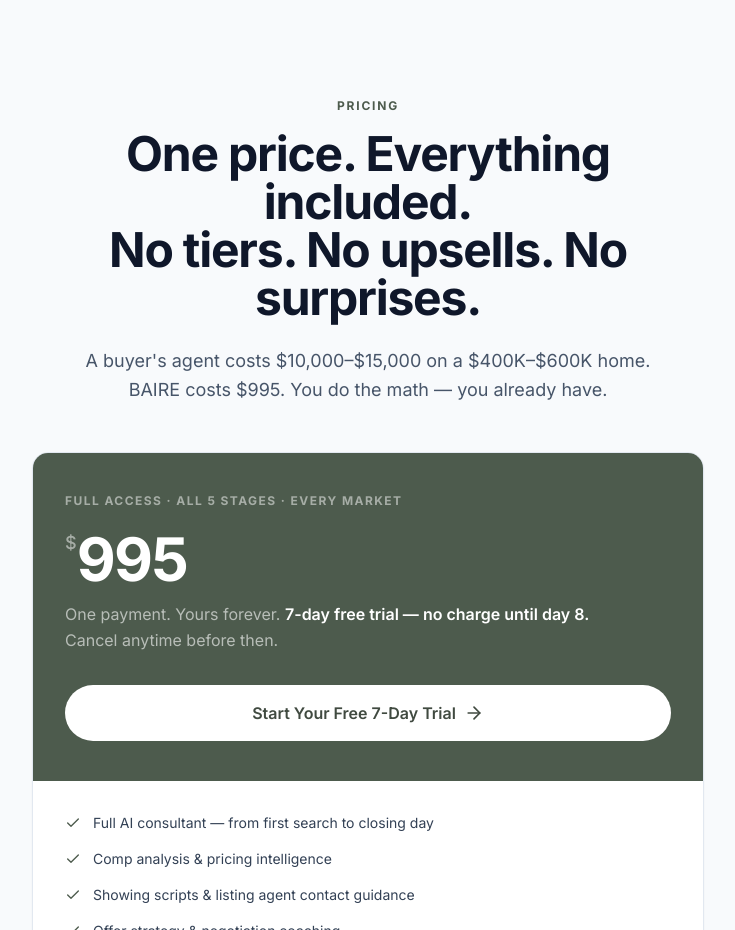
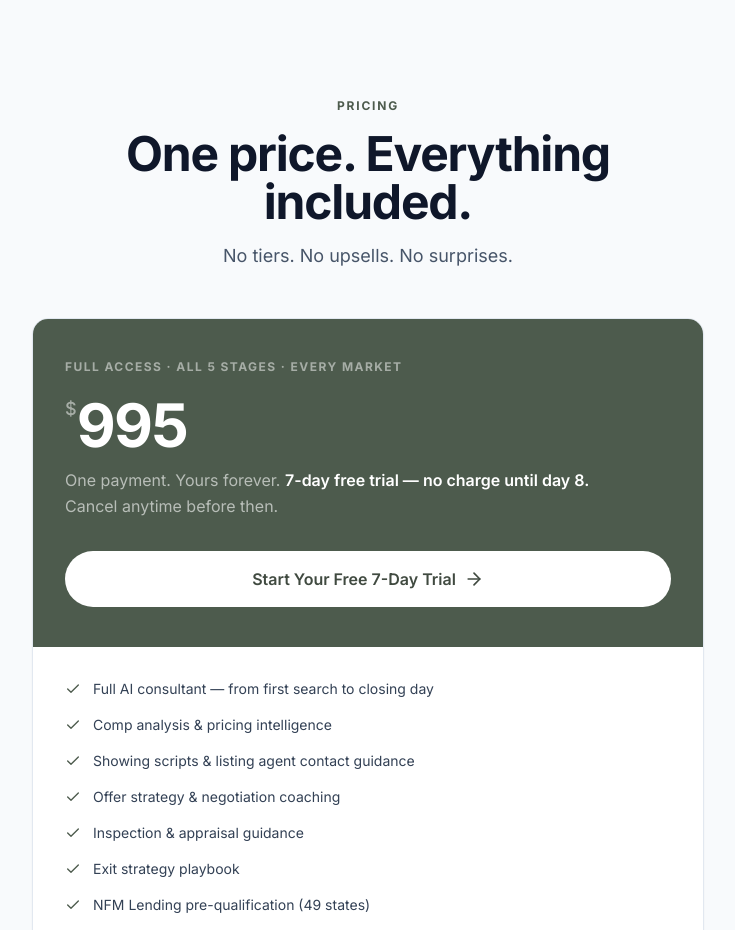
Before and after one commit to geoffbailey114/baireapp, a Next.js app: page / in a window 1280 px wide. Shown: the part 5080-6010 px from the top of the page, without its empty margins (272-1007 px from the left). Built offline with nearby package versions, Linux system fonts and the light colour scheme.

Commit message:
pricing heading changes

```diff
--- a/app/pricing/page.tsx
+++ b/app/pricing/page.tsx
@@ -34,15 +34,11 @@ export default function PricingPage() {
         {/* Header */}
         <div className="mx-auto max-w-2xl text-center mb-12">
           <p className="text-xs font-bold tracking-[0.15em] uppercase text-sage-600 mb-4">Pricing</p>
-          <h1 className="text-4xl font-bold tracking-tight text-slate-900 sm:text-5xl mb-6">
+          <h1 className="text-4xl font-bold tracking-tight text-slate-900 sm:text-5xl mb-4">
             One price. Everything included.
-            <br />
+          </h1>
+          <p className="text-lg text-slate-600">
             No tiers. No upsells. No surprises.
-          </h1>
-          <p className="text-lg text-slate-600 leading-relaxed">
-            A buyer&apos;s agent costs $10,000&ndash;$15,000 on a $400K&ndash;$600K home.
-            <br />
-            BAIRE costs $995. You do the math &mdash; you already have.
           </p>
         </div>
 
--- a/components/v2/pricing.tsx
+++ b/components/v2/pricing.tsx
@@ -30,15 +30,11 @@ export function PricingV2() {
             className="text-center mb-12"
           >
             <p className="text-xs font-bold tracking-[0.15em] uppercase text-sage-600 mb-4">Pricing</p>
-            <h2 className="text-4xl md:text-5xl font-bold tracking-tight text-slate-900 mb-6 leading-tight">
+            <h2 className="text-4xl md:text-5xl font-bold tracking-tight text-slate-900 mb-4">
               One price. Everything included.
-              <br />
+            </h2>
+            <p className="text-lg text-slate-600 max-w-md mx-auto">
               No tiers. No upsells. No surprises.
-            </h2>
-            <p className="text-lg text-slate-600 leading-relaxed">
-              A buyer&apos;s agent costs $10,000&ndash;$15,000 on a $400K&ndash;$600K home.
-              <br />
-              BAIRE costs $995. You do the math &mdash; you already have.
             </p>
           </motion.div>
 
```
